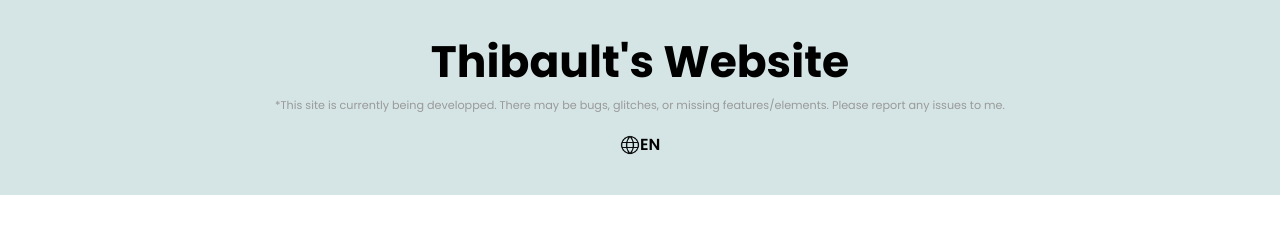
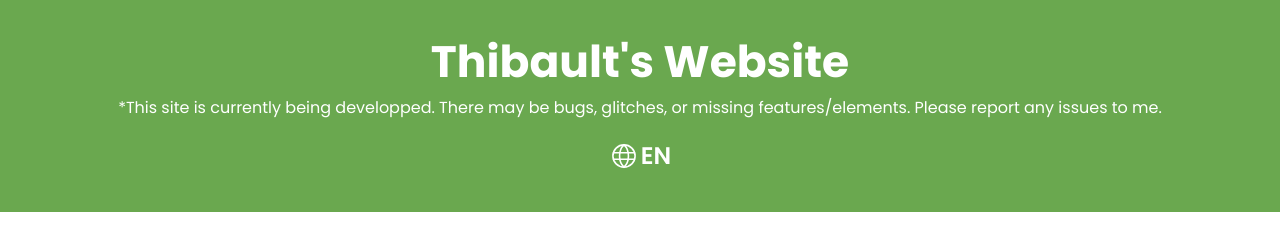
Before and after one commit to Thibault-Monnier/my-website, a plain HTML site: page index.html in a window 1280 px wide. Drawn offline with Linux system fonts and the light colour scheme.

Commit message:
Add language button

```diff
--- a/index.html
+++ b/index.html
@@ -17,7 +17,32 @@
                 </p>
             </div>
             <div class="language">
-                <div class="language-button"><img src="images/language-icon.png" /></div>
+                <div class="language-icon">
+                    <svg
+                        viewBox="-2.4 -2.4 28.80 28.80"
+                        role="img"
+                        xmlns="http://www.w3.org/2000/svg"
+                        aria-labelledby="languageIconTitle"
+                        stroke="#ffffff"
+                        stroke-width="1.416"
+                        stroke-linecap="square"
+                        stroke-linejoin="miter"
+                        fill="none"
+                        color="#000000"
+                    >
+                        <g id="SVGRepo_bgCarrier" stroke-width="0"></g>
+                        <g id="SVGRepo_tracerCarrier" stroke-linecap="round" stroke-linejoin="round"></g>
+                        <g id="SVGRepo_iconCarrier">
+                            <title id="languageIconTitle">Language</title>
+                            <circle cx="12" cy="12" r="10"></circle>
+                            <path
+                                stroke-linecap="round"
+                                d="M12,22 C14.6666667,19.5757576 16,16.2424242 16,12 C16,7.75757576 14.6666667,4.42424242 12,2 C9.33333333,4.42424242 8,7.75757576 8,12 C8,16.2424242 9.33333333,19.5757576 12,22 Z"
+                            ></path>
+                            <path stroke-linecap="round" d="M2.5 9L21.5 9M2.5 15L21.5 15"></path>
+                        </g>
+                    </svg>
+                </div>
                 <div class="language-name">EN</div>
             </div>
         </div>
--- a/style.css
+++ b/style.css
@@ -23,7 +23,8 @@ p {
     padding: 1.5rem 0;
     padding-bottom: 2.5rem;
 
-    background-color: #d5e5e5;
+    background-color: #6aa84f;
+    color: #fff;
 }
 
 .title {
@@ -39,17 +40,17 @@ p {
     margin-top: 1.5rem;
 }
 
-.language-button img {
-    width: 1.25rem;
-    height: 1.25rem;
+.language-icon svg {
+    width: 2rem;
+    height: 2rem;
 }
 
 .language-name {
-    font-size: 1rem;
+    font-size: 1.5rem;
     font-weight: 600;
 }
 
 .site-in-development {
-    font-size: 0.7rem;
-    color: #999;
+    font-size: 1rem;
+    color: #fff;
 }
```
